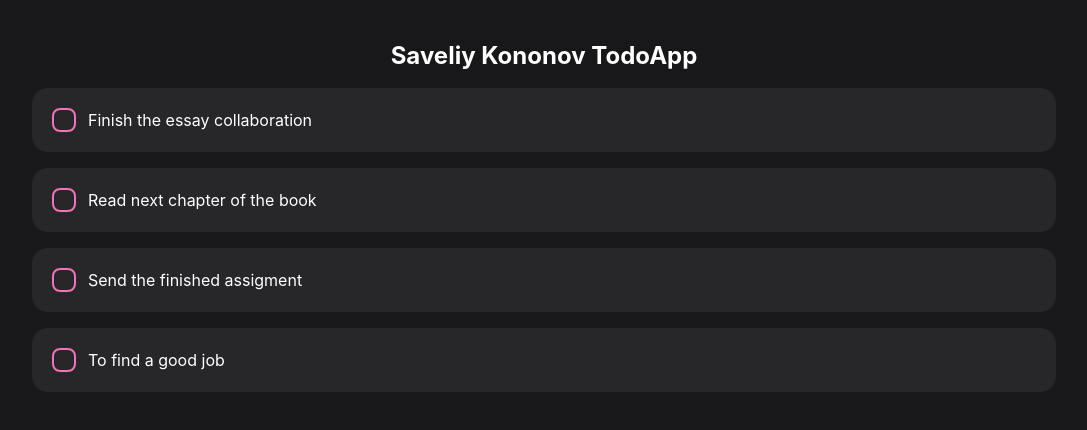
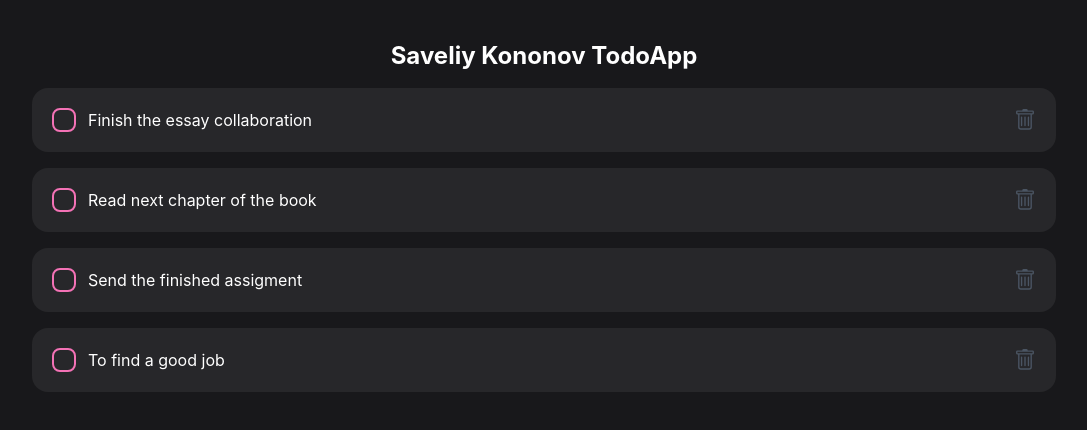
Before and after one commit to gizzSaw/todo-react-tailwind, a React (Create React App) app: page / in a window 1280 px wide. Shown: the top 430 px of the page, without its empty margins (96-1183 px from the left). Built offline with nearby package versions, Linux system fonts and the light colour scheme.

Commit message:
remove todo

```diff
--- a/src/components/screens/Home/Home.jsx
+++ b/src/components/screens/Home/Home.jsx
@@ -31,12 +31,12 @@ const Home = () => {
     const copy = [...todos];
     const current = copy.find((t) => t._id === id);
     current.isComplited = !current.isComplited;
-    console.log("copy", copy);
-    console.log("current", current);
     setTodos(copy);
   };
 
-  console.log("todos", todos);
+  const removeTodo = (id) => {
+    setTodos([...todos].filter((t) => t._id !== id));
+  };
 
   return (
     <div className=" text-white w-4/5 mx-auto">
@@ -44,7 +44,12 @@ const Home = () => {
         Saveliy Kononov TodoApp
       </h1>
       {todos.map((todo) => (
-        <TodoItem key={todo._id} todo={todo} changeTodo={changeTodo} />
+        <TodoItem
+          key={todo._id}
+          todo={todo}
+          changeTodo={changeTodo}
+          removeTodo={removeTodo}
+        />
       ))}{" "}
     </div>
   );
--- a/src/components/screens/Home/Item/TodoItem.jsx
+++ b/src/components/screens/Home/Item/TodoItem.jsx
@@ -1,15 +1,32 @@
 import React from "react";
 import Check from "./Check";
+import cn from "classnames";
+import { BsTrash } from "react-icons/bs";
 
-const TodoItem = ({ todo, changeTodo }) => {
+const TodoItem = ({ todo, changeTodo, removeTodo }) => {
   return (
-    <button
-      className="flex items-center mb-4 rounded-2xl bg-zinc-800 p-5 w-full"
-      onClick={() => changeTodo(todo._id)}
-    >
-      <Check isComplited={todo.isComplited} />
-      <p>{todo.title}</p>
-    </button>
+    <div className="flex items-center justify-between mb-4 rounded-2xl bg-zinc-800 p-5 w-full">
+      <button
+        className="flex items-center"
+        onClick={() => changeTodo(todo._id)}
+      >
+        <Check isComplited={todo.isComplited} />
+        <span
+          className={cn({
+            "line-through": todo.isComplited,
+          })}
+        >
+          {todo.title}
+        </span>
+      </button>
+      <button>
+        <BsTrash
+          size={22}
+          className="text-gray-600 hover:text-red-700 transition-colors ease-in-out duration-300"
+          onClick={() => removeTodo(todo._id)}
+        />
+      </button>
+    </div>
   );
 };
 
```
